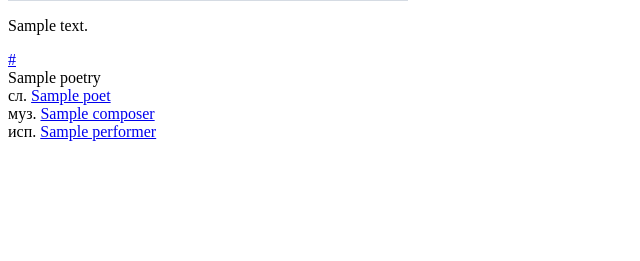
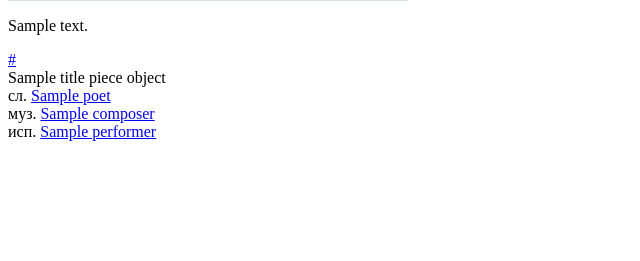
Before and after one commit to shatsky/museion, a Django app: template templates/person.htm in a window 1280 px wide. Shown: the part 325-586 px from the top of the page, without its empty margins (0-640 px from the left). Run offline with Django 3.2, Linux system fonts and the light colour scheme; the template is opened without the code that fills it: most values are stand-ins (such as "Sample title", 1, 10 or a date in 2020); grey boxes marked "Sample" are stand-in pictures.

Commit message:
Templates for listing pieces and recordings: minor improvements, piece_header split into piece_music and piece_poetry, title code now uses Recording.title_piece_object property

```diff
--- a/templates/form_poetry.htm
+++ b/templates/form_poetry.htm
@@ -3,7 +3,7 @@
 <script type="text/javascript">
   $(document).ready(function(){
     $.get('/util/tokeninput/prepopulate/person?q='+$('#id_poets').val().replace(/[^0-9|,]/g, ''), function(data) {
-      $('#id_poets').tokenInput('/util/tokeninput/autocomplete/person', {prePopulate: JSON.parse(data)});
+      $('#id_poets').tokenInput('/util/tokeninput/autocomplete/person', {prePopulate: JSON.parse(data), allowFreeTagging: true});
     });
   });
 </script>
--- /dev/null
+++ b/templates/piece_music.htm
@@ -0,0 +1,7 @@
+<div class="music hide-extras" data-id="{{ music.id }}">
+  <i class="show-extras icon-music"></i>
+  <span class="extras action-edit" style="display:none"><a href="/edit/music/{{ music.id }}"><i class="icon-edit"></i></a></span>
+  {% with piece_prefix='муз.' people=music.composers.all %}
+    {% include 'piece_people.htm' %}
+  {% endwith %}
+</div>
--- /dev/null
+++ b/templates/piece_poetry.htm
@@ -0,0 +1,7 @@
+<div class="poetry hide-extras" data-id="{{ poetry.id }}">
+  <i class="action-poetry-view show-extras icon-align-justify"></i>
+  <span class="extras action-edit" style="display:none"><a href="/edit/poetry/{{ poetry.id }}"><i class="icon-edit"></i></a></span>
+  {% with piece_prefix='сл.' people=poetry.poets.all %}
+    {% include 'piece_people.htm' %}
+  {% endwith %}
+</div>
--- a/templates/recordings.htm
+++ b/templates/recordings.htm
@@ -1,14 +1,28 @@
-{% regroup recordings by piece_id as r_list %}
-{% for recordings in r_list %}
+{% regroup recordings by piece_id as piece_grouped_recordings %}
+{% for recordings in piece_grouped_recordings %}
   <div class="piece">
-    {% with poetry=recordings.list.0.poetry music=recordings.list.0.music %}
-      {% include 'piece_header.htm' %}
-    {% endwith %}
+    <div class="piece_header">
+      <div class="title">
+        {% if recordings.list.0.title_piece_object.title %}
+          {{ recordings.list.0.title_piece_object.title }}
+        {% else %}
+          Неизвестные произведения
+        {% endif %}
+      </div>
+      {% if recordings.list.0.poetry %}
+        {% with poetry=recordings.list.0.poetry %}
+          {% include 'piece_poetry.htm' %}
+        {% endwith %}
+      {% endif %}
+      {% if recordings.list.0.music %}
+        {% with music=recordings.list.0.music %}
+          {% include 'piece_music.htm' %}
+        {% endwith %}
+      {% endif %}
+    </div>
     <div class="piece_recordings">
-      {% for r in recordings.list %}
-        {% with recording=r %}
-          {% include 'piece_recording.htm' %}
-        {% endwith %}
+      {% for recording in recordings.list %}
+        {% include 'piece_recording.htm' %}
       {% endfor %}
     </div>
   </div>
```
